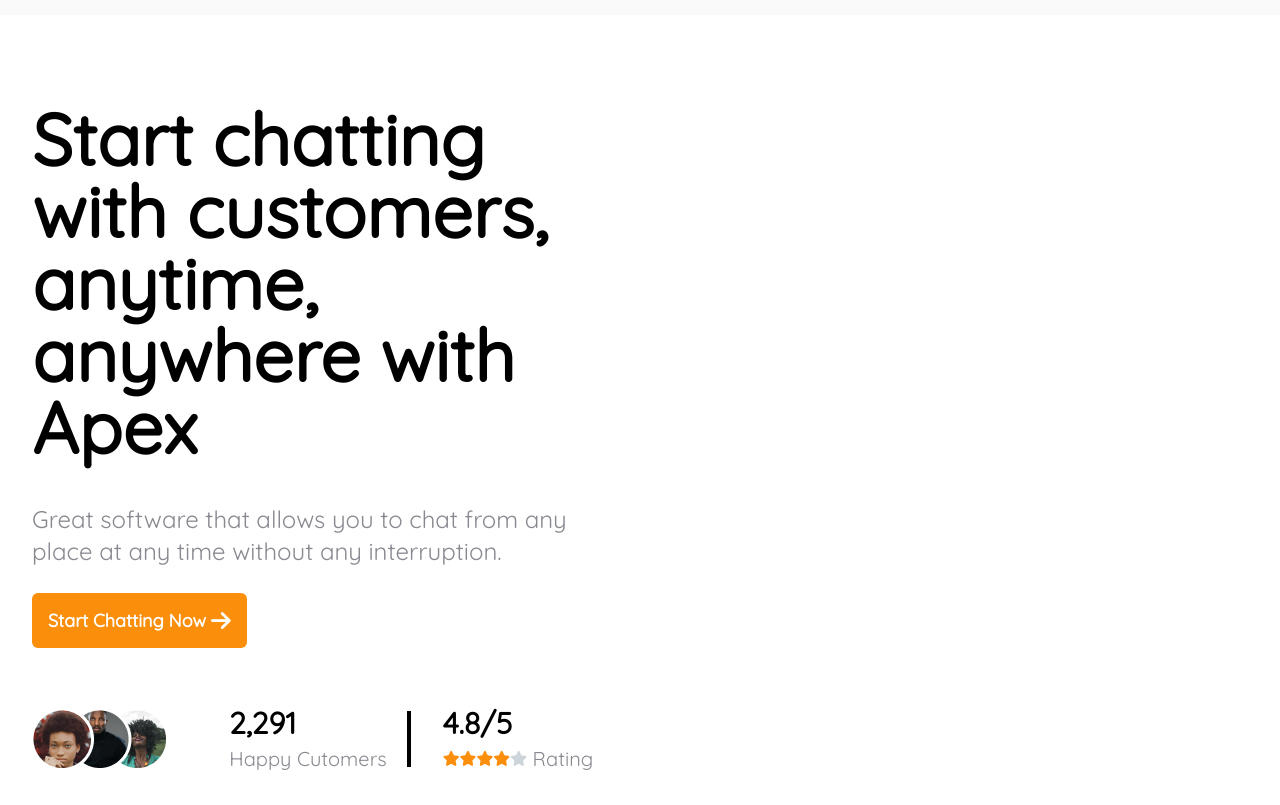
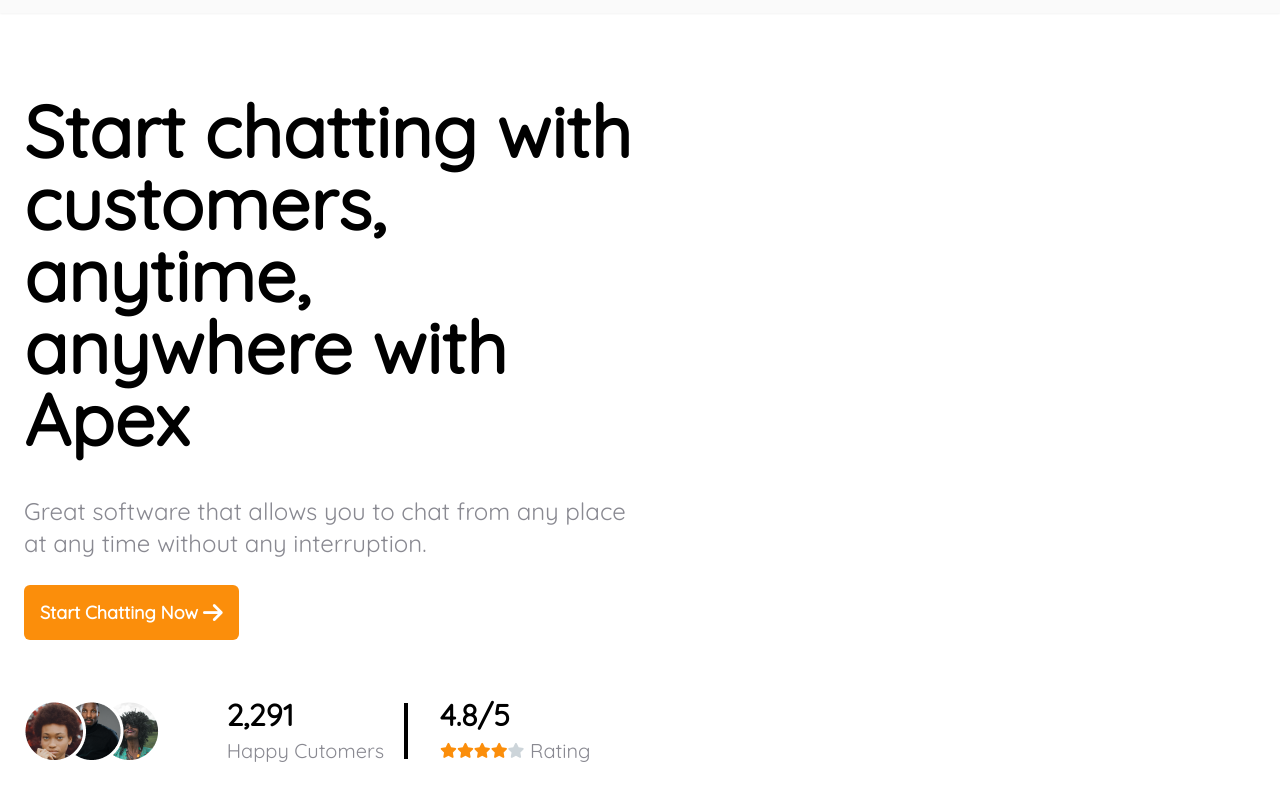
Before and after one commit to alimuhammeddev/Apex, a plain HTML site: page index.html in a window 1280 px wide. Shown: the part 73-878 px from the top of the page. Drawn offline with nearby package versions, Linux system fonts and the light colour scheme.

Commit message:
reduced padding

```diff
--- a/index.html
+++ b/index.html
@@ -59,8 +59,8 @@
     <div>
         <div class="container mx-auto p-4 lg:mt-36 mt-24">
             <div class="grid grid-cols-1 md:grid-cols-1 lg:grid-cols-2">
-                <div class="p-4">
-                    <h1 class="lg:text-7xl font-semibold text-4xl">
+                <div class="p-2">
+                    <h1 class="lg:text-7xl font-semibold text-3xl">
                         Start chatting with customers, anytime, anywhere with Apex
                     </h1>
                     <h3 class="text-2xl mt-10 text-[#898991]">
```
